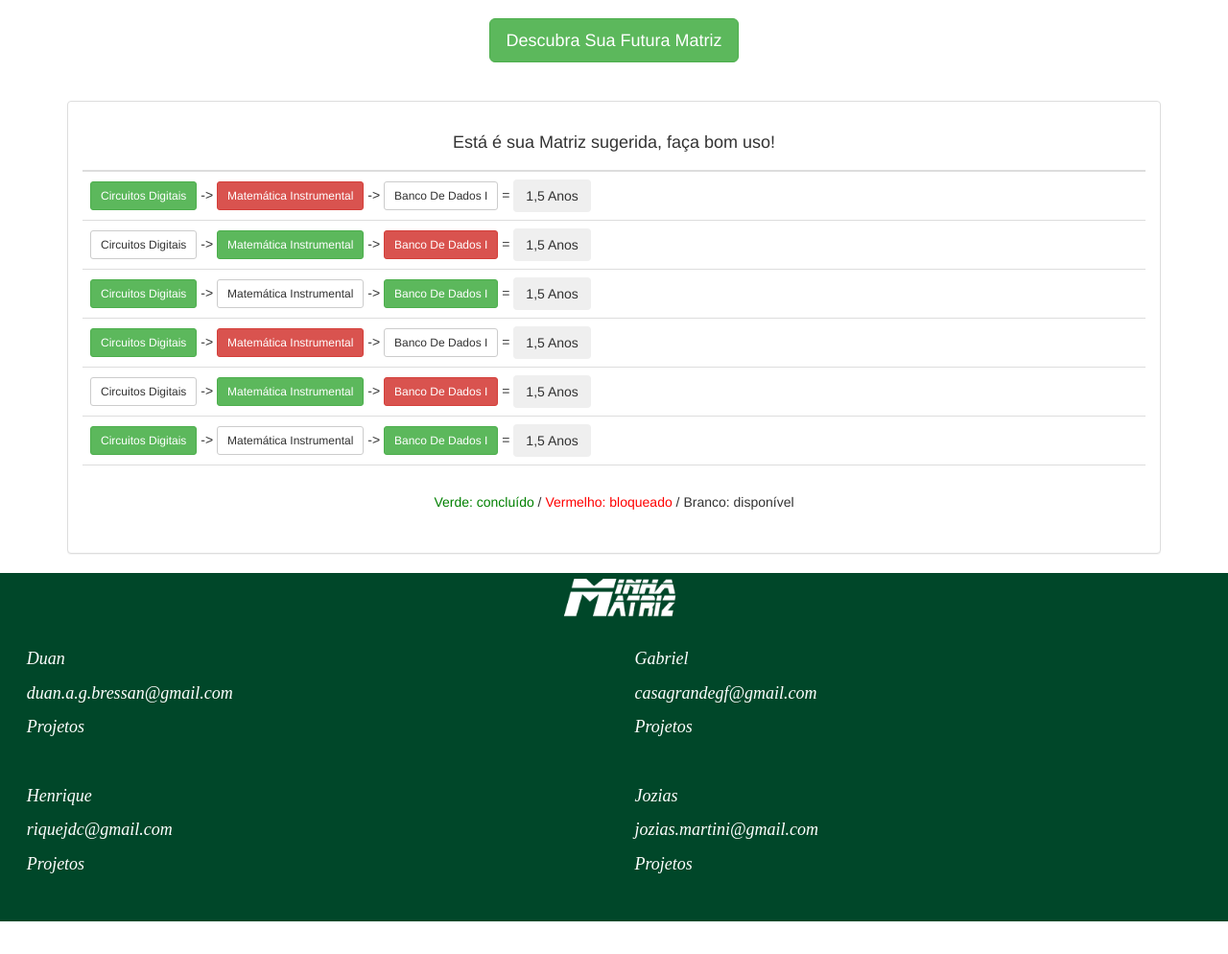
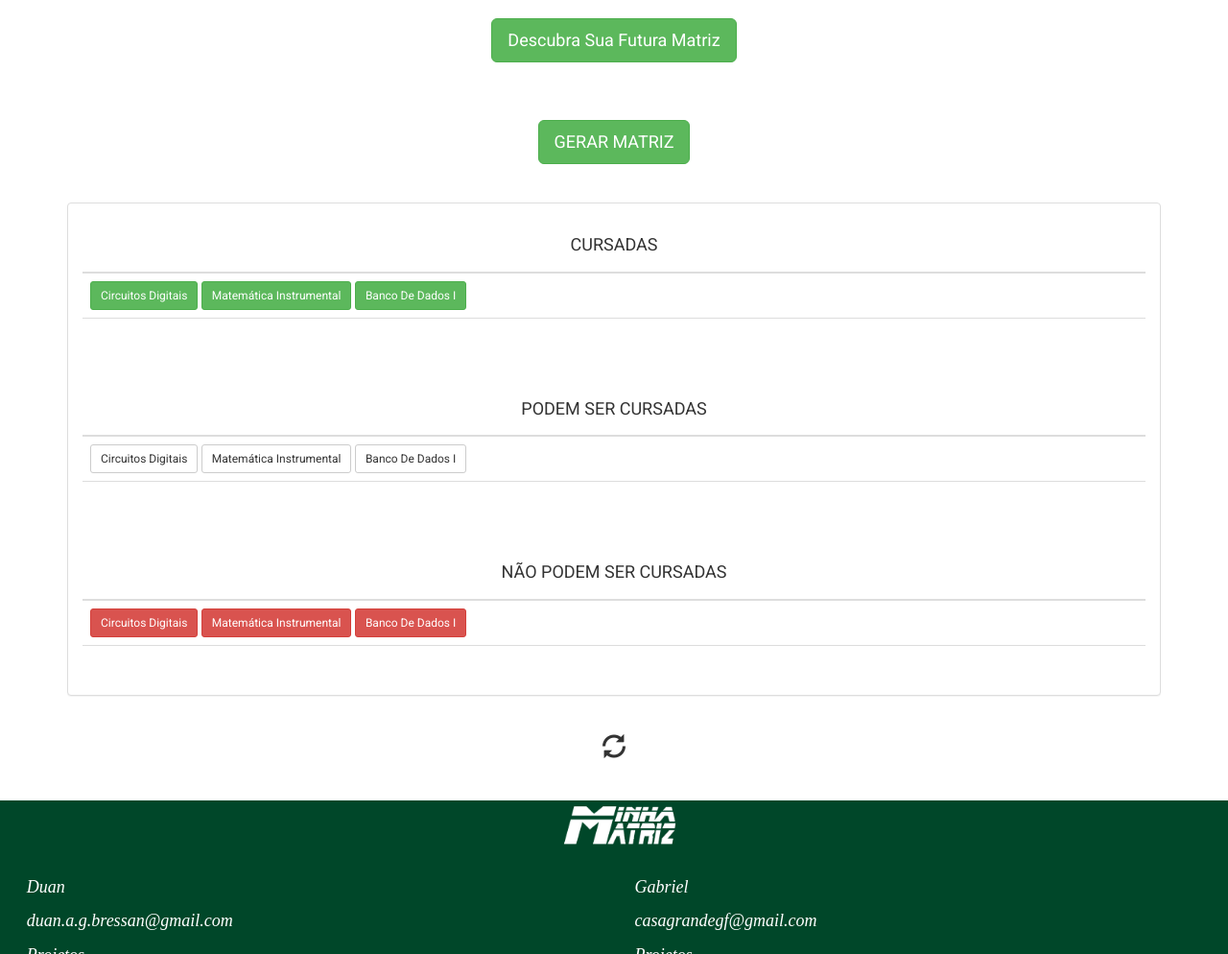
Before and after one commit to duanbressan/Planejamento-e-Gestao-de-Projetos, a plain HTML site: page Projeto/index.html in a window 1280 px wide. Shown: the part 2120-3114 px from the top of the page at 96% size. Before the commit the page ends 3080 px from the top, so only its background shows below. Drawn offline with nearby package versions, Linux system fonts and the light colour scheme; no server answers.

Commit message:
Continuei a tarefa 13 e alterei a fonte
A tarefa 13: criar layout de apresentação das matérias cursadas, que podem ser cursadas e que não podem ser cursadas foi concluído. Foi alterada a fonte no mesmo arquivo html para a fonte Roboto da Google.

```diff
--- a/Projeto/index.html
+++ b/Projeto/index.html
@@ -7,9 +7,47 @@
   <meta name="viewport" content="width=device-width, initial-scale=1">
   <link rel="stylesheet" href="https://maxcdn.bootstrapcdn.com/bootstrap/3.3.7/css/bootstrap.min.css">
   <link rel="stylesheet" href="style.css">
+  <link href="https://fonts.googleapis.com/css?family=Roboto" rel="stylesheet">
   <script src="https://ajax.googleapis.com/ajax/libs/jquery/3.2.1/jquery.min.js"></script>
   <script src="https://maxcdn.bootstrapcdn.com/bootstrap/3.3.7/js/bootstrap.min.js"></script>
+  <head>
+  <style>
+    body {
+        background-color: white;
+        color: 3b3b3b;
+        font-family: 'Roboto', sans-serif;
+    }
+    /* Sucess Checkbox Style */
+    .form-group input[type="checkbox"] {
+    display: none;
+    }
 
+    .form-group input[type="checkbox"] + .btn-group > label span {
+        width: 20px;
+    }
+
+    .form-group input[type="checkbox"] + .btn-group > label span:first-child {
+        display: none;
+    }
+    .form-group input[type="checkbox"] + .btn-group > label span:last-child {
+        display: inline-block;
+    }
+
+    .form-group input[type="checkbox"]:checked + .btn-group > label span:first-child {
+        display: inline-block;
+    }
+    .form-group input[type="checkbox"]:checked + .btn-group > label span:last-child {
+        display: none;
+    }
+
+    /* Espaçamento da tabela table.tr NÃO ESTÁ FUNCIONANDO... */
+    .td, table-hover.tr {
+      paddind: 30px 30px 30px 30px;
+    }
+    .glyphicon.glyphicon-refresh {
+        font-size: 25px;
+    }
+  </style>
 </head>
 <body>
 
@@ -481,7 +519,117 @@ $(document).ready(function(){
 
 </br><center><button type="button" class="btn btn-lg btn-success">Descubra Sua Futura Matriz</button></center></br></br>
 
+</br><center><button type="button" class="btn btn-lg btn-success">GERAR MATRIZ</button></center></br></br>
+
+
+
+
+
+
+
+
+
+
+
+
+
 <!-- INÍCIO MATRIZ GERADA - INÍCIO MATRIZ GERADA - INÍCIO MATRIZ GERADA - INÍCIO MATRIZ GERADA - INÍCIO MATRIZ GERADA -->
+
+<div class="container">
+    <div class="panel panel-default">
+
+
+        <div class="panel-body">
+            <table class="table table-hover">
+            <thead>
+              <tr>
+                <th><center><h4>CURSADAS</span></h4></center></th>
+              </tr>
+            </thead>
+            <tbody>
+              <tr>
+                <td><button type="button" class="btn btn-sm btn-success">Circuitos Digitais</button> <button type="button" class="btn btn-sm btn-success">Matemática Instrumental</button> <button type="button" class="btn btn-sm btn-success">Banco De Dados I</button></td>
+              </tr>
+              <tr>
+                <td></td>
+              </tr>
+            </tbody>
+            </table>
+        </div>
+
+        <div class="panel-body">
+            <table class="table table-hover">
+            <thead>
+              <tr>
+                <th><center><h4>PODEM SER CURSADAS</span></h4></center></th>
+              </tr>
+            </thead>
+            <tbody>
+              <tr>
+                <td><button type="button" class="btn btn-sm btn-default">Circuitos Digitais</button> <button type="button" class="btn btn-sm btn-default">Matemática Instrumental</button> <button type="button" class="btn btn-sm btn-default">Banco De Dados I</button></td>
+              </tr>
+              <tr>
+                <td></td>
+              </tr>
+            </tbody>
+            </table>
+        </div>
+
+        <div class="panel-body">
+            <table class="table table-hover">
+            <thead>
+              <tr>
+                <th><center><h4>NÃO PODEM SER CURSADAS</span></h4></center></th>
+              </tr>
+            </thead>
+            <tbody>
+              <tr>
+                <td><button type="button" class="btn btn-sm btn-danger">Circuitos Digitais</button> <button type="button" class="btn btn-sm btn-danger">Matemática Instrumental</button> <button type="button" class="btn btn-sm btn-danger">Banco De Dados I</button></td>
+              </tr>
+              <tr>
+                <td></td>
+              </tr>
+            </tbody>
+            </table>
+        </div>
+
+
+
+    </div>
+</div>
+
+</br><center><span class="[ glyphicon glyphicon-refresh ]"></center></br></br>
+
+  <!-- FIM MATRIZ GERADA - FIM MATRIZ GERADA - FIM MATRIZ GERADA - FIM MATRIZ GERADA - FIM MATRIZ GERADA - FIM MATRIZ GERADA -->
+
+
+
+
+
+
+
+
+
+
+
+
+
+
+
+
+
+
+
+
+
+
+
+
+
+
+
+
+<!-- MATRIZ GERADA ANTIGA
 
 <div class="container">
     <div class="panel panel-default">
@@ -489,37 +637,47 @@ $(document).ready(function(){
             <table class="table table-hover">
             <thead>
               <tr>
-                <th><center><h4>Está é sua Matriz sugerida, faça bom uso!</h4></center></th>
+                <th><center><h4>MATRIZ GERADA</span></h4></center></th>
               </tr>
             </thead>
             <tbody>
               <tr>
-                <td><button type="button" class="btn btn-sm btn-success">Circuitos Digitais</button> -> <button type="button" class="btn btn-sm btn-danger">Matemática Instrumental</button> -> <button type="button" class="btn btn-sm btn-default">Banco De Dados I</button> = <button type="button" class="btn btn-basic">1,5 Anos</button></td>
+                <td><button type="button" class="btn btn-sm btn-success">Circuitos Digitais</button> -> <button type="button" class="btn btn-sm btn-danger">Matemática Instrumental</button> -> <button type="button" class="btn btn-sm btn-default">Banco De Dados I</button> = <button type="button" class="btn btn-sm btn-basic">1,5 Anos</button></td>
               </tr>
               <tr>
-                <td><button type="button" class="btn btn-sm btn-default">Circuitos Digitais</button> -> <button type="button" class="btn btn-sm btn-success">Matemática Instrumental</button> -> <button type="button" class="btn btn-sm btn-danger">Banco De Dados I</button> = <button type="button" class="btn btn-basic">1,5 Anos</button></td>
+                <td><button type="button" class="btn btn-sm btn-default">Circuitos Digitais</button> -> <button type="button" class="btn btn-sm btn-success">Matemática Instrumental</button> -> <button type="button" class="btn btn-sm btn-danger">Banco De Dados I</button> = <button type="button" class="btn btn-sm btn-basic">1,5 Anos</button></td>
               </tr>
               <tr>
-                <td><button type="button" class="btn btn-sm btn-success">Circuitos Digitais</button> -> <button type="button" class="btn btn-sm btn-default">Matemática Instrumental</button> -> <button type="button" class="btn btn-sm btn-success">Banco De Dados I</button> = <button type="button" class="btn btn-basic">1,5 Anos</button></td>
+                <td><button type="button" class="btn btn-sm btn-success">Circuitos Digitais</button> -> <button type="button" class="btn btn-sm btn-default">Matemática Instrumental</button> -> <button type="button" class="btn btn-sm btn-success">Banco De Dados I</button> = <button type="button" class="btn btn-sm btn-basic">1,5 Anos</button></td>
               </tr>
               <tr>
-                <td><button type="button" class="btn btn-sm btn-success">Circuitos Digitais</button> -> <button type="button" class="btn btn-sm btn-danger">Matemática Instrumental</button> -> <button type="button" class="btn btn-sm btn-default">Banco De Dados I</button> = <button type="button" class="btn btn-basic">1,5 Anos</button></td>
+                <td><button type="button" class="btn btn-sm btn-success">Circuitos Digitais</button> -> <button type="button" class="btn btn-sm btn-danger">Matemática Instrumental</button> -> <button type="button" class="btn btn-sm btn-default">Banco De Dados I</button> = <button type="button" class="btn btn-sm btn-basic">1,5 Anos</button></td>
               </tr>
               <tr>
-                <td><button type="button" class="btn btn-sm btn-default">Circuitos Digitais</button> -> <button type="button" class="btn btn-sm btn-success">Matemática Instrumental</button> -> <button type="button" class="btn btn-sm btn-danger">Banco De Dados I</button> = <button type="button" class="btn btn-basic">1,5 Anos</button></td>
+                <td><button type="button" class="btn btn-sm btn-default">Circuitos Digitais</button> -> <button type="button" class="btn btn-sm btn-success">Matemática Instrumental</button> -> <button type="button" class="btn btn-sm btn-danger">Banco De Dados I</button> = <button type="button" class="btn btn-sm btn-basic">1,5 Anos</button></td>
               </tr>
               <tr>
-                <td><button type="button" class="btn btn-sm btn-success">Circuitos Digitais</button> -> <button type="button" class="btn btn-sm btn-default">Matemática Instrumental</button> -> <button type="button" class="btn btn-sm btn-success">Banco De Dados I</button> = <button type="button" class="btn btn-basic">1,5 Anos</button></td>
+                <td><button type="button" class="btn btn-sm btn-success">Circuitos Digitais</button> -> <button type="button" class="btn btn-sm btn-default">Matemática Instrumental</button> -> <button type="button" class="btn btn-sm btn-success">Banco De Dados I</button> = <button type="button" class="btn btn-sm btn-basic">1,5 Anos</button></td>
               </tr>
 			        <tr>
-                <td></br><center><font color="green">Verde: concluído</font> / <font color="red">Vermelho: bloqueado </font>/ Branco: disponível</center></td>
+                <td><font color="green"><button type="button" class="btn btn-xs btn-success">&nbsp</button> = concluído</font>
+                 /
+                <font color="red"><button type="button" class="btn btn-xs btn-danger">&nbsp</button> = bloqueado</font>
+                 /
+                <font color=""><button type="button" class="btn btn-xs btn-default">&nbsp</button> = disponível</font></center></td>
               </tr>
+
 
             </tbody>
             </table>
         </div>
     </div>
 </div>
+
+
+</br><center><span class="[ glyphicon glyphicon-refresh ]"></center></br></br>
+
+FIM MATRIZ GERADA ANTIGA -->
 
 <div class="footer">
   <!-- <div class="col-sm-2"> -->
@@ -563,7 +721,7 @@ $(document).ready(function(){
  </div>
 </div>
 
-<!-- FIM MATRIZ GERADA - FIM MATRIZ GERADA - FIM MATRIZ GERADA - FIM MATRIZ GERADA - FIM MATRIZ GERADA - FIM MATRIZ GERADA -->
+
 
     <!-- google api and get sheet content -->
     <script src="gradeIntegral.js"></script>
```
